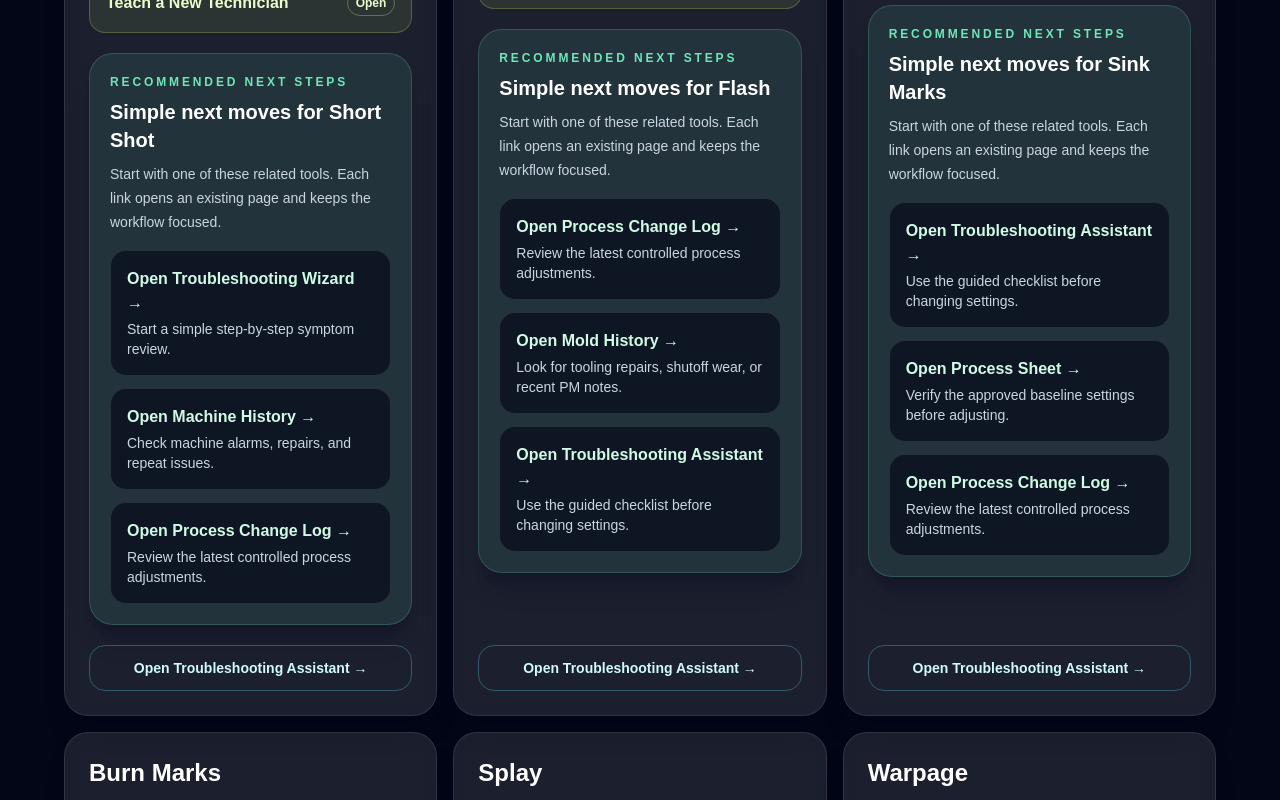
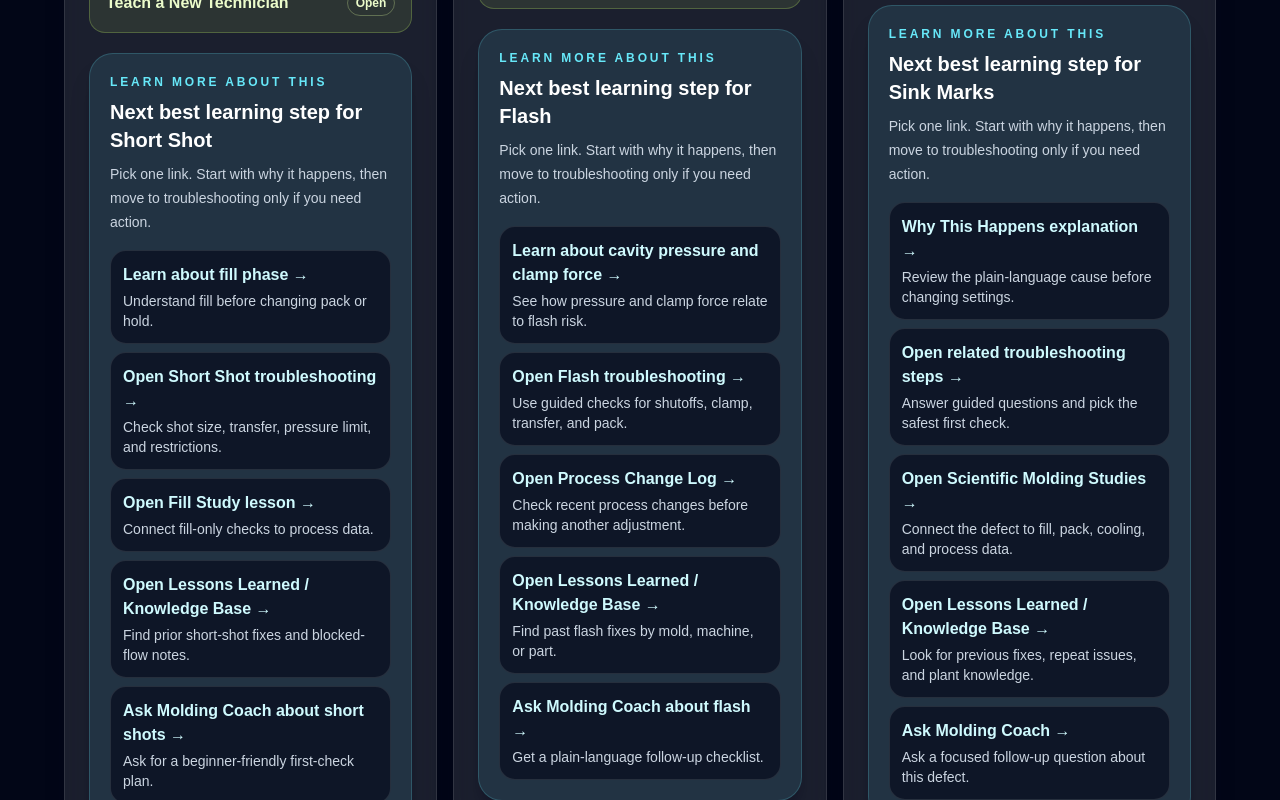
Before and after one commit to scottgraham2882-collab/molding-mentor-ai, a Next.js app: page /defects in a window 1280 px wide. Shown: the part 1520-2320 px from the top of the page. Built offline with nearby package versions, Linux system fonts and the light colour scheme.

Commit message:
Add connected learning pathways

```diff
--- a/app/coach/page.tsx
+++ b/app/coach/page.tsx
@@ -3,6 +3,7 @@
 import Link from "next/link";
 import { FormEvent, useMemo, useState } from "react";
 
+import { LearnMoreAboutThis } from "../../components/LearnMoreAboutThis";
 import { defectGuides } from "../../lib/defect-data";
 
 type Message = {
@@ -13,6 +14,7 @@ type Message = {
 type KnowledgeItem = {
   keywords: string[];
   defect: string;
+  defectSlug: string;
   rootCauses: string[];
   correctiveActions: string[];
   lessons: { label: string; href: string }[];
@@ -21,6 +23,7 @@ type KnowledgeItem = {
 const knowledgeBase: KnowledgeItem[] = defectGuides.map((defect) => ({
   keywords: [defect.name.toLowerCase(), defect.slug.replaceAll("-", " "), ...defect.name.toLowerCase().split(" ")],
   defect: defect.name,
+  defectSlug: defect.slug,
   rootCauses: defect.causes,
   correctiveActions: defect.actions,
   lessons: [
@@ -187,6 +190,10 @@ export default function CoachPage() {
               </ol>
             </section>
 
+            {matchedGuide ? (
+              <LearnMoreAboutThis defectSlug={matchedGuide.defectSlug} defectName={matchedGuide.defect} />
+            ) : null}
+
             <section className="rounded-3xl border border-white/10 bg-white/10 p-5 shadow-xl shadow-slate-950/20 backdrop-blur sm:p-6">
               <h2 className="text-2xl font-bold text-white">Relevant links</h2>
               <div className="mt-5 flex flex-col gap-3">
--- a/app/defects/page.tsx
+++ b/app/defects/page.tsx
@@ -1,6 +1,7 @@
 import Link from "next/link";
 
 import { DefectEducationPanels } from "../../components/DefectEducationPanels";
+import { LearnMoreAboutThis } from "../../components/LearnMoreAboutThis";
 import { RecommendedNextSteps } from "../../components/RecommendedNextSteps";
 import { defectGuides, troubleshootingHref } from "../../lib/defect-data";
 
@@ -50,6 +51,7 @@ export default function DefectsPage() {
                   <TagList title="Related process areas" items={defect.processAreas} />
                   <TagList title="Related material checks" items={defect.materialChecks} />
                   <DefectEducationPanels defect={defect} compact />
+                  <LearnMoreAboutThis defectSlug={defect.slug} defectName={defect.name} />
                   <RecommendedNextSteps defectSlug={defect.slug} contextLabel={defect.name} />
                 </div>
                 <Link href={troubleshootingHref} className="rounded-2xl border border-cyan-300/30 px-4 py-3 text-center text-sm font-black text-cyan-100 transition hover:border-cyan-200 hover:bg-cyan-300/10">
--- a/app/photo-analysis/page.tsx
+++ b/app/photo-analysis/page.tsx
@@ -3,6 +3,7 @@
 import Link from "next/link";
 import { ChangeEvent, useMemo, useState } from "react";
 
+import { LearnMoreAboutThis } from "../../components/LearnMoreAboutThis";
 import { RecommendedNextSteps } from "../../components/RecommendedNextSteps";
 import { defectGuides } from "../../lib/defect-data";
 
@@ -141,6 +142,7 @@ export default function PhotoAnalysisPage() {
                 </div>
               </div>
               <aside className="space-y-4">
+                <LearnMoreAboutThis defectSlug={result.defectSlug} defectName={result.likelyDefect} />
                 <RecommendedNextSteps defectSlug={result.defectSlug} contextLabel={`${result.likelyDefect} photo analysis`} />
                 <div className="rounded-3xl border border-white/10 bg-white/10 p-5">
                   <h3 className="text-xl font-bold text-white">Need more context?</h3>
--- a/app/troubleshooting/page.tsx
+++ b/app/troubleshooting/page.tsx
@@ -4,6 +4,7 @@ import Link from "next/link";
 import { useMemo, useState } from "react";
 
 import { DefectEducationPanels } from "../../components/DefectEducationPanels";
+import { LearnMoreAboutThis } from "../../components/LearnMoreAboutThis";
 import { defectGuides } from "../../lib/defect-data";
 
 type WizardAnswers = {
@@ -225,6 +226,7 @@ export default function TroubleshootingPage() {
               </section>
 
               <DefectEducationPanels defect={likelyDefect} compact />
+              <LearnMoreAboutThis defectSlug={likelyDefect.slug} defectName={likelyDefect.name} />
             </div>
           </aside>
         </section>
--- /dev/null
+++ b/components/LearnMoreAboutThis.tsx
@@ -0,0 +1,35 @@
+import Link from "next/link";
+
+import { getLearningPathways } from "../lib/connected-learning";
+
+type LearnMoreAboutThisProps = {
+  defectSlug: string;
+  defectName?: string;
+  className?: string;
+};
+
+export function LearnMoreAboutThis({ defectSlug, defectName = "this defect", className = "" }: LearnMoreAboutThisProps) {
+  const pathways = getLearningPathways(defectSlug);
+
+  return (
+    <section className={`rounded-3xl border border-cyan-300/20 bg-cyan-300/10 p-4 shadow-xl shadow-slate-950/20 sm:p-5 ${className}`}>
+      <p className="text-xs font-black uppercase tracking-[0.24em] text-cyan-300">Learn More About This</p>
+      <h3 className="mt-2 text-xl font-black text-white">Next best learning step for {defectName}</h3>
+      <p className="mt-2 text-sm leading-6 text-slate-300">
+        Pick one link. Start with why it happens, then move to troubleshooting only if you need action.
+      </p>
+      <div className="mt-4 grid gap-2">
+        {pathways.map((pathway) => (
+          <Link
+            key={`${pathway.href}-${pathway.label}`}
+            href={pathway.href}
+            className="rounded-2xl border border-white/10 bg-slate-950/60 p-3 transition hover:border-cyan-300/50 hover:bg-cyan-300/10 focus:outline-none focus:ring-4 focus:ring-cyan-300/20"
+          >
+            <span className="block text-sm font-black text-cyan-100 sm:text-base">{pathway.label} →</span>
+            <span className="mt-1 block text-xs leading-5 text-slate-300 sm:text-sm">{pathway.helper}</span>
+          </Link>
+        ))}
+      </div>
+    </section>
+  );
+}
--- /dev/null
+++ b/lib/connected-learning.ts
@@ -0,0 +1,121 @@
+export type LearningPathwayLink = {
+  label: string;
+  href: string;
+  helper: string;
+};
+
+const defaultPathway: LearningPathwayLink[] = [
+  {
+    label: "Why This Happens explanation",
+    href: "/defects",
+    helper: "Review the plain-language cause before changing settings.",
+  },
+  {
+    label: "Open related troubleshooting steps",
+    href: "/troubleshooting",
+    helper: "Answer guided questions and pick the safest first check.",
+  },
+  {
+    label: "Open Scientific Molding Studies",
+    href: "/scientific-molding/studies",
+    helper: "Connect the defect to fill, pack, cooling, and process data.",
+  },
+  {
+    label: "Open Lessons Learned / Knowledge Base",
+    href: "/knowledge-base",
+    helper: "Look for previous fixes, repeat issues, and plant knowledge.",
+  },
+  {
+    label: "Ask Molding Coach",
+    href: "/coach",
+    helper: "Ask a focused follow-up question about this defect.",
+  },
+];
+
+const pathwaysByDefectSlug: Record<string, LearningPathwayLink[]> = {
+  flash: [
+    {
+      label: "Learn about cavity pressure and clamp force",
+      href: "/calculators/clamp-tonnage",
+      helper: "See how pressure and clamp force relate to flash risk.",
+    },
+    {
+      label: "Open Flash troubleshooting",
+      href: "/troubleshooting",
+      helper: "Use guided checks for shutoffs, clamp, transfer, and pack.",
+    },
+    {
+      label: "Open Process Change Log",
+      href: "/process-change-log",
+      helper: "Check recent process changes before making another adjustment.",
+    },
+    {
+      label: "Open Lessons Learned / Knowledge Base",
+      href: "/knowledge-base",
+      helper: "Find past flash fixes by mold, machine, or part.",
+    },
+    {
+      label: "Ask Molding Coach about flash",
+      href: "/coach",
+      helper: "Get a plain-language follow-up checklist.",
+    },
+  ],
+  splay: [
+    {
+      label: "Learn about resin drying",
+      href: "/materials/resin-drying",
+      helper: "Review drying time, temperature, airflow, and dew point.",
+    },
+    {
+      label: "Open Resin Drying Guide",
+      href: "/materials/resin-drying",
+      helper: "Verify moisture-sensitive material handling basics.",
+    },
+    {
+      label: "Open Material Drying Log",
+      href: "/materials/drying-log",
+      helper: "Confirm dryer setup and recent drying records.",
+    },
+    {
+      label: "Open Lessons Learned / Knowledge Base",
+      href: "/knowledge-base",
+      helper: "Search for repeat splay, dryer, lot, or colorant issues.",
+    },
+    {
+      label: "Ask Molding Coach about splay",
+      href: "/coach",
+      helper: "Ask what to check before changing barrel heats.",
+    },
+  ],
+  "short-shot": [
+    {
+      label: "Learn about fill phase",
+      href: "/lessons/decoupled-molding-1",
+      helper: "Understand fill before changing pack or hold.",
+    },
+    {
+      label: "Open Short Shot troubleshooting",
+      href: "/troubleshooting",
+      helper: "Check shot size, transfer, pressure limit, and restrictions.",
+    },
+    {
+      label: "Open Fill Study lesson",
+      href: "/scientific-molding/studies",
+      helper: "Connect fill-only checks to process data.",
+    },
+    {
+      label: "Open Lessons Learned / Knowledge Base",
+      href: "/knowledge-base",
+      helper: "Find prior short-shot fixes and blocked-flow notes.",
+    },
+    {
+      label: "Ask Molding Coach about short shots",
+      href: "/coach",
+      helper: "Ask for a beginner-friendly first-check plan.",
+    },
+  ],
+};
+
+export function getLearningPathways(defectSlug: string): LearningPathwayLink[] {
+  return pathwaysByDefectSlug[defectSlug] ?? defaultPathway;
+}
```
